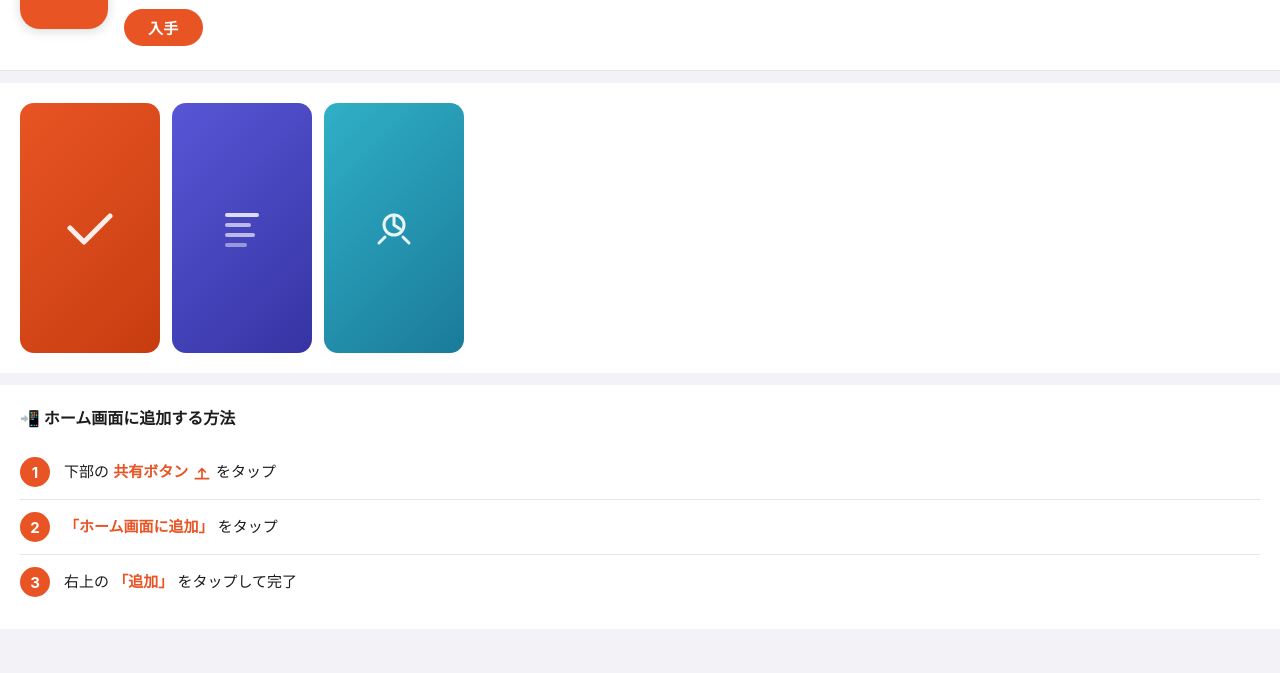
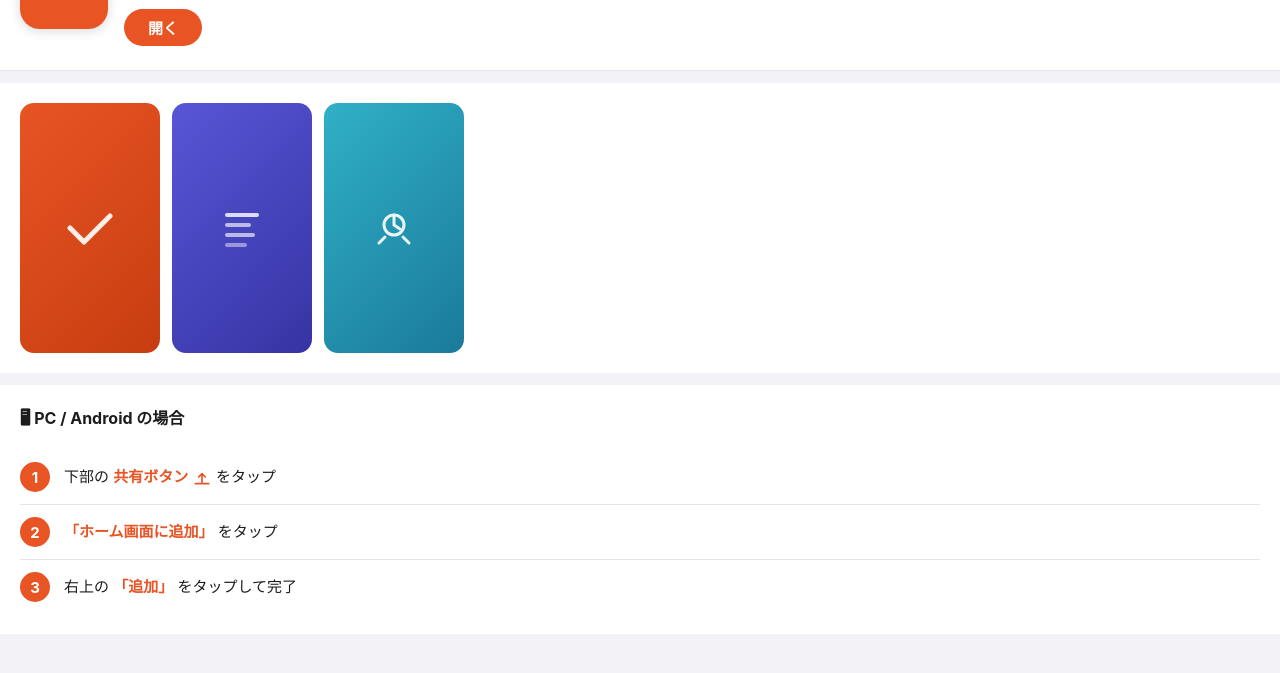
Before and after one commit to koichi-yajima/todo-app, a website: page public/install.html in a window 1280 px wide. Shown: the part 91-764 px from the top of the page. Drawn offline with Linux system fonts and the light colour scheme.

Commit message:
fix: remove TypeScript syntax from install.html script

```diff
--- a/public/install.html
+++ b/public/install.html
@@ -252,27 +252,20 @@
       document.getElementById('steps-card').scrollIntoView({ behavior: 'smooth' });
     }
 
-    const ua = navigator.userAgent;
-    const isIOS = /iPad|iPhone|iPod/.test(ua) && !window.MSStream;
-    const isSafari = /Safari/.test(ua) && !/CriOS|FxiOS|EdgiOS|Chrome/.test(ua);
-    const isStandalone = window.matchMedia('(display-mode: standalone)').matches
-      || (window.navigator as any).standalone === true;
+    var ua = navigator.userAgent;
+    var isIOS = /iPad|iPhone|iPod/.test(ua) && !window.MSStream;
+    var isSafari = /Safari/.test(ua) && !/CriOS|FxiOS|EdgiOS|Chrome/.test(ua);
+    var isStandalone = window.matchMedia('(display-mode: standalone)').matches
+      || window.navigator.standalone === true;
 
     if (isStandalone) {
-      // PWA として起動済み → アプリ本体にリダイレクト
       window.location.href = './';
     } else if (isIOS && !isSafari) {
-      document.getElementById('safari-warn')!.style.display = 'block';
+      document.getElementById('safari-warn').style.display = 'block';
     } else if (!isIOS) {
-      // PC / Android は直接アプリに誘導
-      document.getElementById('btn-get')!.style.display = 'none';
-      document.getElementById('btn-open')!.style.display = 'inline-block';
-      const stepsCard = document.getElementById('steps-card')!;
-      stepsCard.querySelector('.steps-title')!.textContent = '🖥 PC / Android の場合';
-      stepsCard.innerHTML = stepsCard.innerHTML.replace(
-        '📲 ホーム画面に追加する方法',
-        '🖥 PC / Android の場合'
-      );
+      document.getElementById('btn-get').style.display = 'none';
+      document.getElementById('btn-open').style.display = 'inline-block';
+      document.getElementById('steps-card').querySelector('.steps-title').textContent = '🖥 PC / Android の場合';
     }
   </script>
 </body>
```
